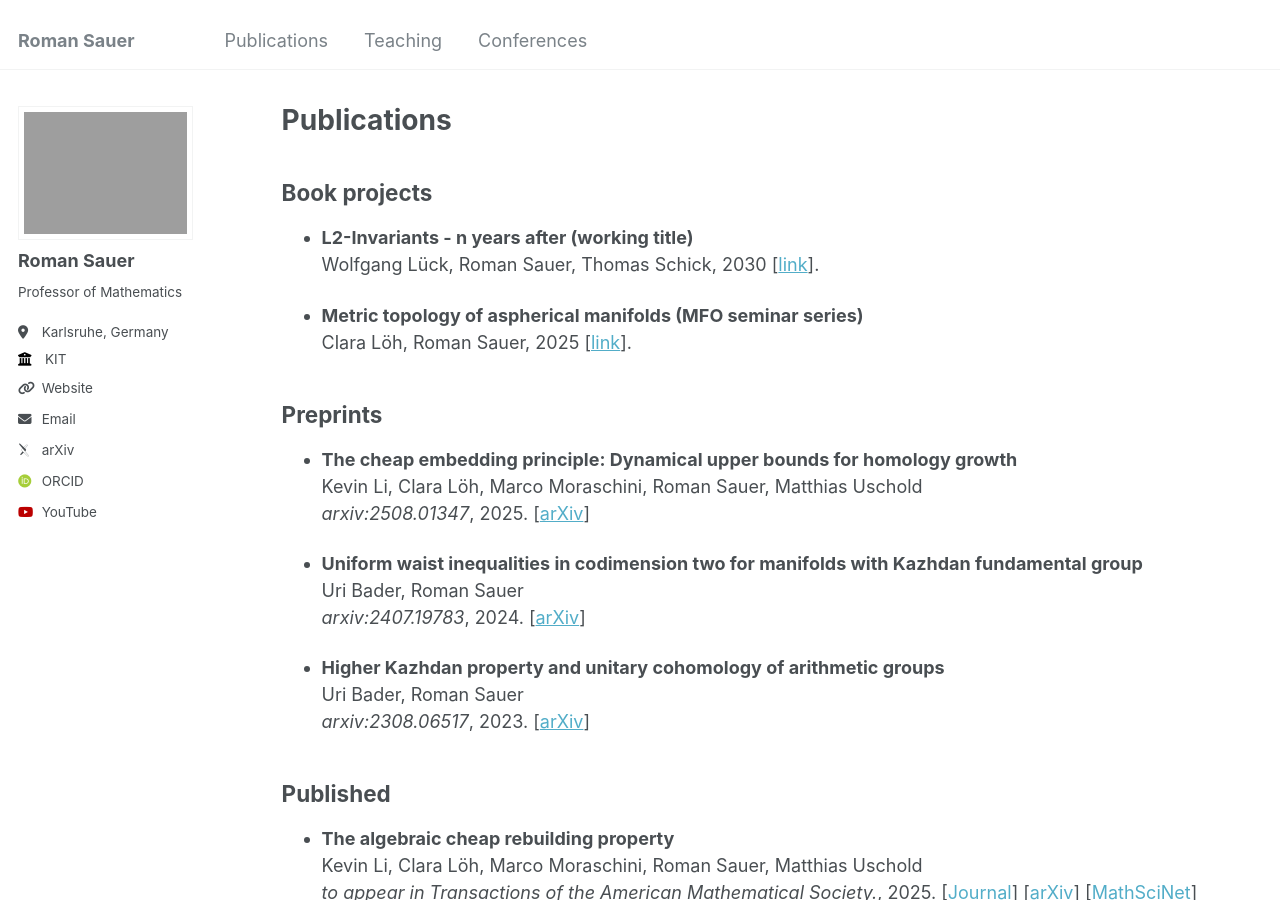
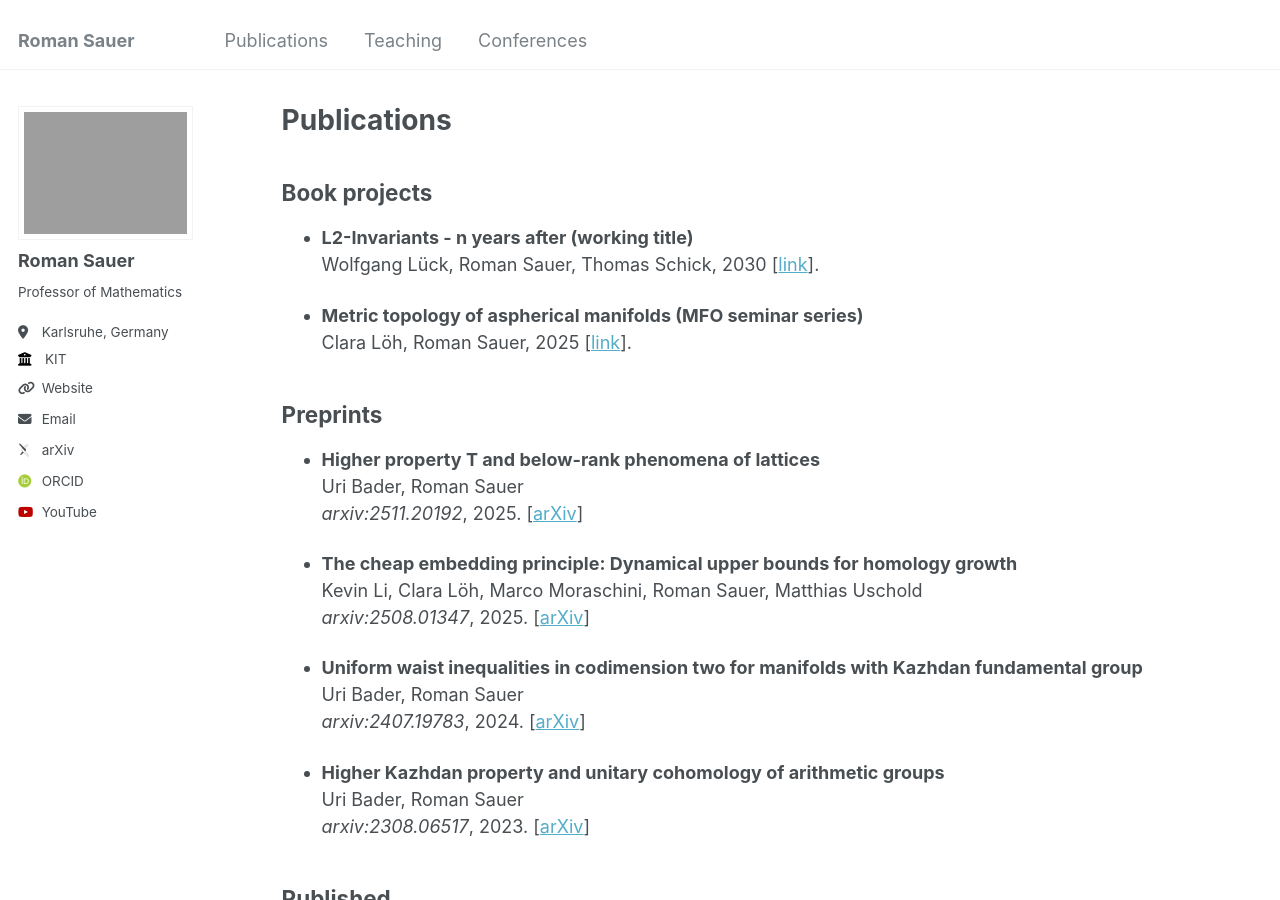
Before and after one commit to hydeparksa/hydeparksa.github.io, a Jekyll site: the page built from _pages/papers.md, in a window 1280 px wide and 900 px high. Built offline with Jekyll 4.4.1, drawn with Linux system fonts in a browser that asks for light colours; some web fonts are replaced.

Commit message:
new publication added

```diff
--- a/_data/preprints.yml
+++ b/_data/preprints.yml
@@ -1,3 +1,12 @@
+- title: "Higher property T and below-rank phenomena of lattices"
+  authors: "Uri Bader, Roman Sauer"
+  arxiv: "2511.20192"
+  year: 2025
+  url: "https://arxiv.org/abs/2511.20192"
+
+
+
+
 - title: "The cheap embedding principle: Dynamical upper bounds for homology growth"
   authors: "Kevin Li, Clara Löh, Marco Moraschini, Roman Sauer, Matthias Uschold"
   arxiv: "2508.01347"
```
